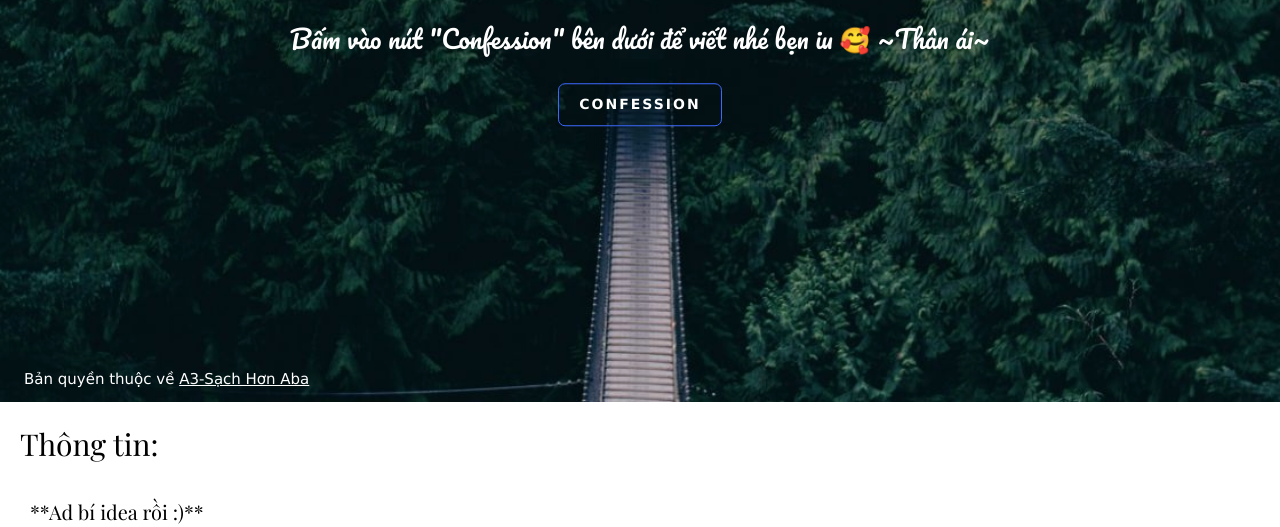
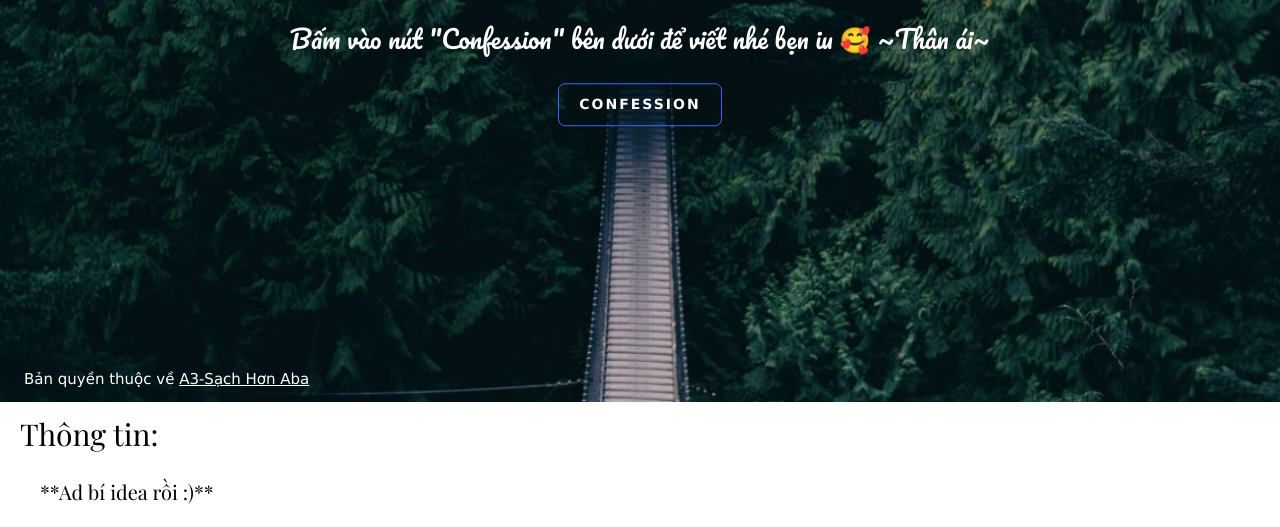
Before and after one commit to nmkdev/a3sachhonaba.github.io, a plain HTML site: page index.html in a window 1280 px wide. Shown: the part 398-925 px from the top of the page. Drawn offline with nearby package versions, Linux system fonts and the light colour scheme; a web font is replaced by a local one.

```diff
--- a/style.css
+++ b/style.css
@@ -378,12 +378,12 @@
  }
 
  .title{
-    margin: 20px;
+    margin-left: 20px;
     font-size: 30px;
     font-family: "Playfair Display", serif;
  }
  .par{
-    margin: 30px;
+    margin-left: 40px;
     font-size: 20px;
     font-family: "Playfair Display", serif;
  }
```
